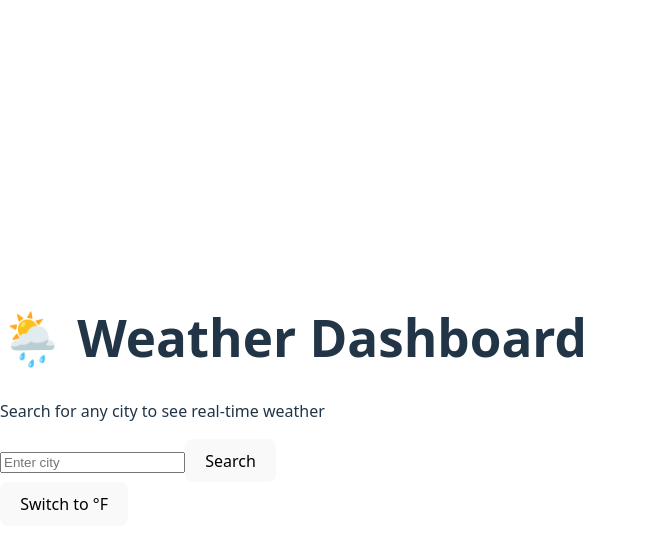
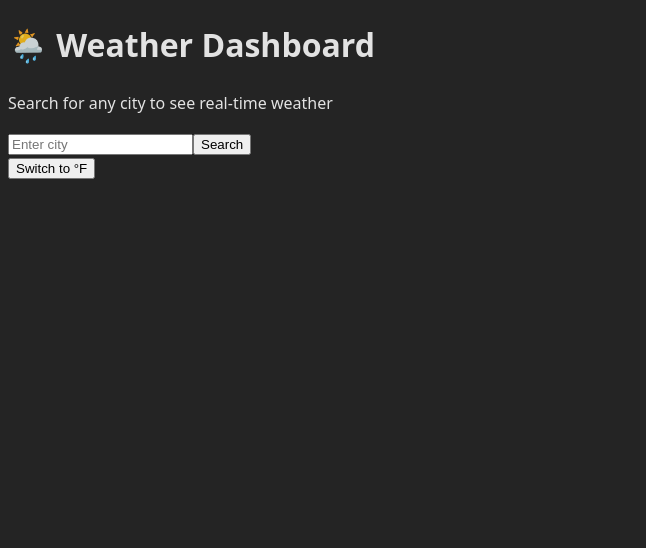
Before and after one commit to Leyou-Tesfahun/Weather_App, a React (Vite) app: page / in a window 1280 px wide. Shown: the top 548 px of the page, without its empty margins (0-646 px from the left). Built offline with nearby package versions, Linux system fonts and the light colour scheme.

Commit message:
Update index.css
imported tailwind and other necessary feautures

```diff
--- a/src/index.css
+++ b/src/index.css
@@ -1,15 +1,15 @@
 @tailwind base;
 @tailwind components;
 @tailwind utilities;
+
+@layer base {
   :root {
     font-family: system-ui, Avenir, Helvetica, Arial, sans-serif;
     line-height: 1.5;
     font-weight: 400;
-
     color-scheme: light dark;
     color: rgba(255, 255, 255, 0.87);
     background-color: #242424;
-
     font-synthesis: none;
     text-rendering: optimizeLegibility;
     -webkit-font-smoothing: antialiased;
@@ -17,55 +17,30 @@
   }
 
   a {
-  font-weight: 500;
-  color: #646cff;
-  text-decoration: inherit;
-}
-a:hover {
-  color: #535bf2;
+    @apply font-medium text-[#646cff] no-underline hover:text-[#535bf2];
   }
 
   body {
-  margin: 0;
-  display: flex;
-  place-items: center;
-  min-width: 320px;
-  min-height: 100vh;
+    @apply m-0 flex place-items-center min-w-[320px] min-h-screen;
   }
 
   h1 {
-  font-size: 3.2em;
-  line-height: 1.1;
+    @apply text-5xl leading-tight;
   }
 
   button {
-  border-radius: 8px;
-  border: 1px solid transparent;
-  padding: 0.6em 1.2em;
-  font-size: 1em;
-  font-weight: 500;
-  font-family: inherit;
-  background-color: #1a1a1a;
-  cursor: pointer;
-  transition: border-color 0.25s;
+    @apply rounded-lg border border-transparent px-6 py-3 text-base font-medium font-inherit bg-[#1a1a1a] cursor-pointer transition-all hover:border-[#646cff] focus:outline focus:outline-4 focus:outline-[#646cff];
   }
-button:hover {
-  border-color: #646cff;
-}
-button:focus,
-button:focus-visible {
-  outline: 4px auto -webkit-focus-ring-color;
 }
 
 @media (prefers-color-scheme: light) {
   :root {
-    color: #213547;
-    background-color: #ffffff;
+    @apply text-[#213547] bg-white;
   }
   a:hover {
-    color: #747bff;
+    @apply text-[#747bff];
   }
   button {
-    background-color: #f9f9f9;
+    @apply bg-[#f9f9f9];
   }
 }
```
Lines whose indentation alone changed are shown as unchanged.
